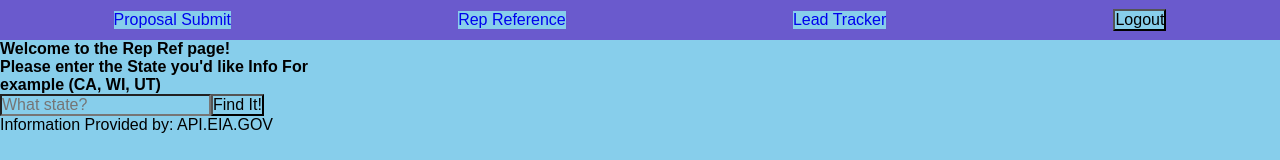
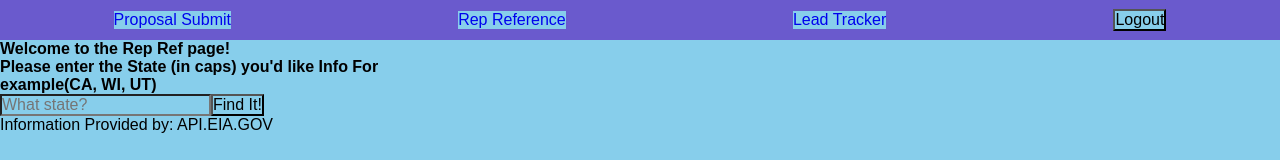
Before and after one commit to BeZen13/Made-Solar-App, a React (Create React App) app in the folder client/: page /Files in a window 1280 px wide. Shown: the top 160 px of the page. Built offline with nearby package versions, Linux system fonts and the light colour scheme; sample sign-in values are in the browser's storage.

Commit message:
updated the axios get call for solar info

```diff
--- a/client/src/components/Files.js
+++ b/client/src/components/Files.js
@@ -12,10 +12,11 @@ export default function Files(){
         const deets = stateUsage
             console.log(deets)
             //take state info.
-            // push to axios get request
+            //to axios get request
 
             axios.get(`https://vschool-cors.herokuapp.com?url=http://api.eia.gov/series/?api_key=3823d2b0245a8eddfc5e575f02bd0451&series_id=ELEC.GEN.TSN-${deets}-8.A`)
-                .then(res => {
+                .then(res=> {
+                    console.log(res.data)
                     setTheData(res.data.response.data)
                 })
                 .catch(err => console.log(err))
@@ -29,21 +30,21 @@ export default function Files(){
             <h1>Welcome to the Rep Ref page!</h1>
 
 
-            <h2>Please enter the State you'd like Info For</h2>
-            <h3>example (CA, WI, UT)</h3>
+            <h2>Please enter the State (in caps) you'd like Info For</h2>
+            <h3>example(CA, WI, UT)</h3>
 
             <input className="stateEntry"
             type="text"
             value={stateUsage}
             placeholder="What state?"
-            onChange={e => setStateUsage(e.target.value) }
+            onChange={e => setStateUsage(e.target.value)}
             />
             <button onClick={clicked} className="find">Find It!</button>
 
 
             <p className="stateInfo">{theData.map(dataUno =>
                 <p key={dataUno.i}>{dataUno.name}
-                    <h3>Measured in Thousand Megawatts</h3>
+                    <h3>Measured in Thousand MegawattHours</h3>
                     <p>{dataUno.data}</p>
 
                 <h3>This was updated: {dataUno.updated}</h3>
```
